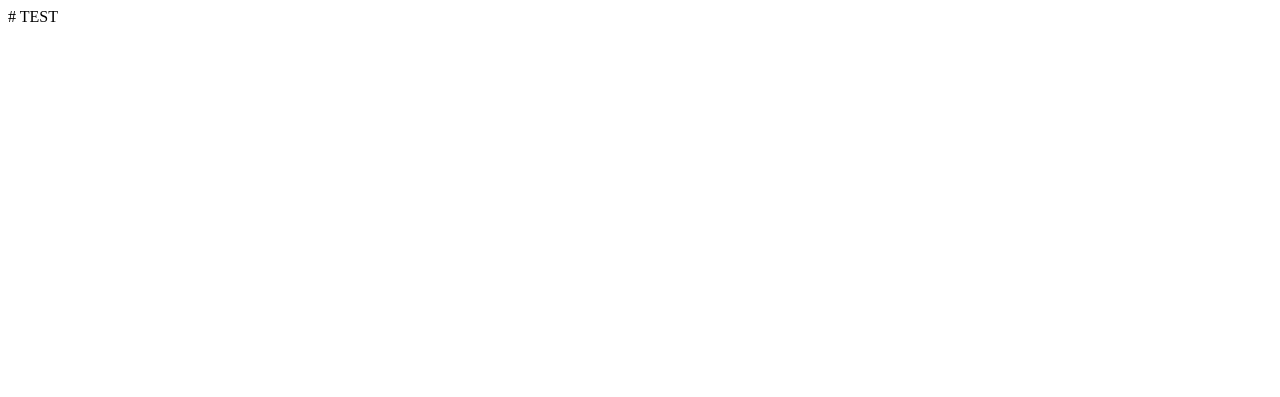
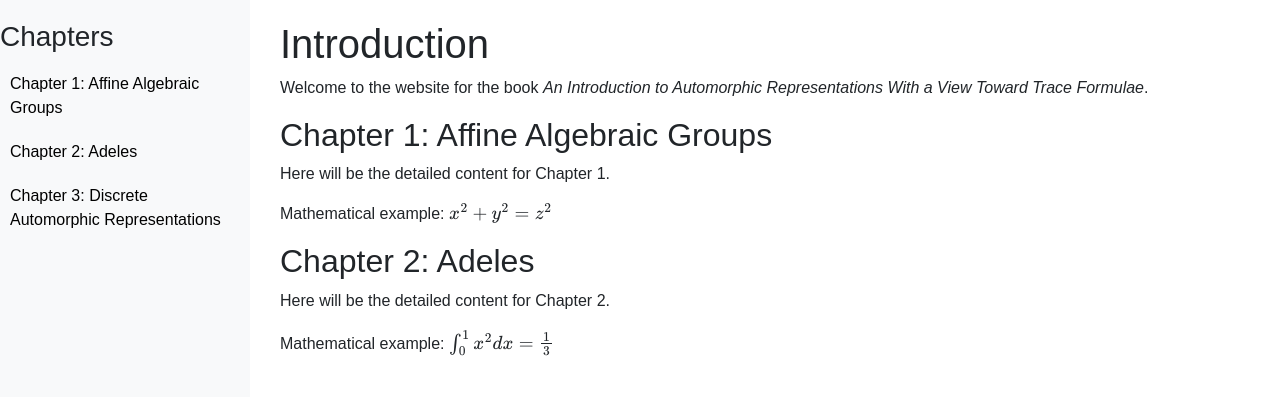
Before and after one commit to numberingeometry/An-Introduction-to-Automorphic-Representations-With-a-view-toward-trace-formulae, a plain HTML site: page index.html in a window 1280 px wide. Drawn offline with nearby package versions, Linux system fonts and the light colour scheme.

Commit message:
Update index.html

```diff
--- a/index.html
+++ b/index.html
@@ -1 +1,71 @@
-# TEST
+<!DOCTYPE html>
+<html lang="en">
+<head>
+    <meta charset="UTF-8">
+    <meta name="viewport" content="width=device-width, initial-scale=1.0">
+    <title>Your Website Title</title>
+    <!-- Link to external CSS (Bootstrap or custom) -->
+    <link rel="stylesheet" href="https://stackpath.bootstrapcdn.com/bootstrap/4.5.2/css/bootstrap.min.css">
+    <style>
+        body {
+            font-family: Arial, sans-serif;
+        }
+        #sidebar {
+            height: 100vh;
+            position: fixed;
+            width: 250px;
+            background-color: #f8f9fa;
+            padding-top: 20px;
+        }
+        #sidebar a {
+            display: block;
+            padding: 10px;
+            text-decoration: none;
+            color: #000;
+        }
+        #sidebar a:hover {
+            background-color: #ddd;
+        }
+        #content {
+            margin-left: 260px;
+            padding: 20px;
+        }
+    </style>
+</head>
+<body>
+
+    <!-- Sidebar -->
+    <div id="sidebar">
+        <h3>Chapters</h3>
+        <a href="#chapter1">Chapter 1: Affine Algebraic Groups</a>
+        <a href="#chapter2">Chapter 2: Adeles</a>
+        <a href="#chapter3">Chapter 3: Discrete Automorphic Representations</a>
+        <!-- Add more chapters as necessary -->
+    </div>
+
+    <!-- Main Content -->
+    <div id="content">
+        <h1>Introduction</h1>
+        <p>Welcome to the website for the book <em>An Introduction to Automorphic Representations With a View Toward Trace Formulae</em>.</p>
+
+        <h2 id="chapter1">Chapter 1: Affine Algebraic Groups</h2>
+        <p>Here will be the detailed content for Chapter 1.</p>
+        <p>Mathematical example: \( x^2 + y^2 = z^2 \)</p>
+
+        <h2 id="chapter2">Chapter 2: Adeles</h2>
+        <p>Here will be the detailed content for Chapter 2.</p>
+        <p>Mathematical example: \( \int_0^1 x^2 dx = \frac{1}{3} \)</p>
+
+        <!-- More chapters and content -->
+    </div>
+
+    <!-- MathJax for rendering LaTeX -->
+    <script src="https://polyfill.io/v3/polyfill.min.js?features=es6"></script>
+    <script id="MathJax-script" async src="https://cdn.jsdelivr.net/npm/mathjax@3/es5/tex-mml-chtml.js"></script>
+
+    <!-- Optional: JavaScript for Bootstrap -->
+    <script src="https://code.jquery.com/jquery-3.5.1.slim.min.js"></script>
+    <script src="https://cdn.jsdelivr.net/npm/@popperjs/core@2.5.2/dist/umd/popper.min.js"></script>
+    <script src="https://stackpath.bootstrapcdn.com/bootstrap/4.5.2/js/bootstrap.min.js"></script>
+</body>
+</html>
```
